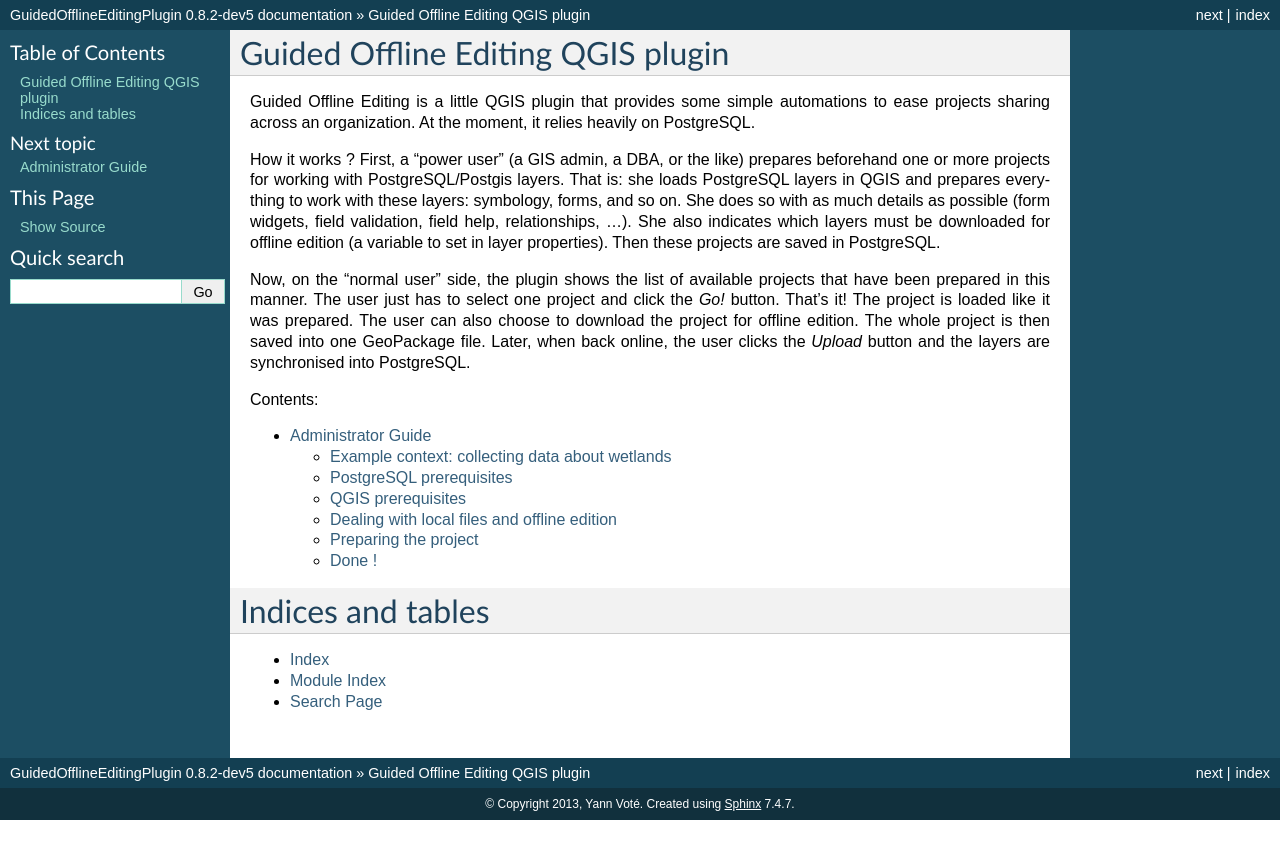
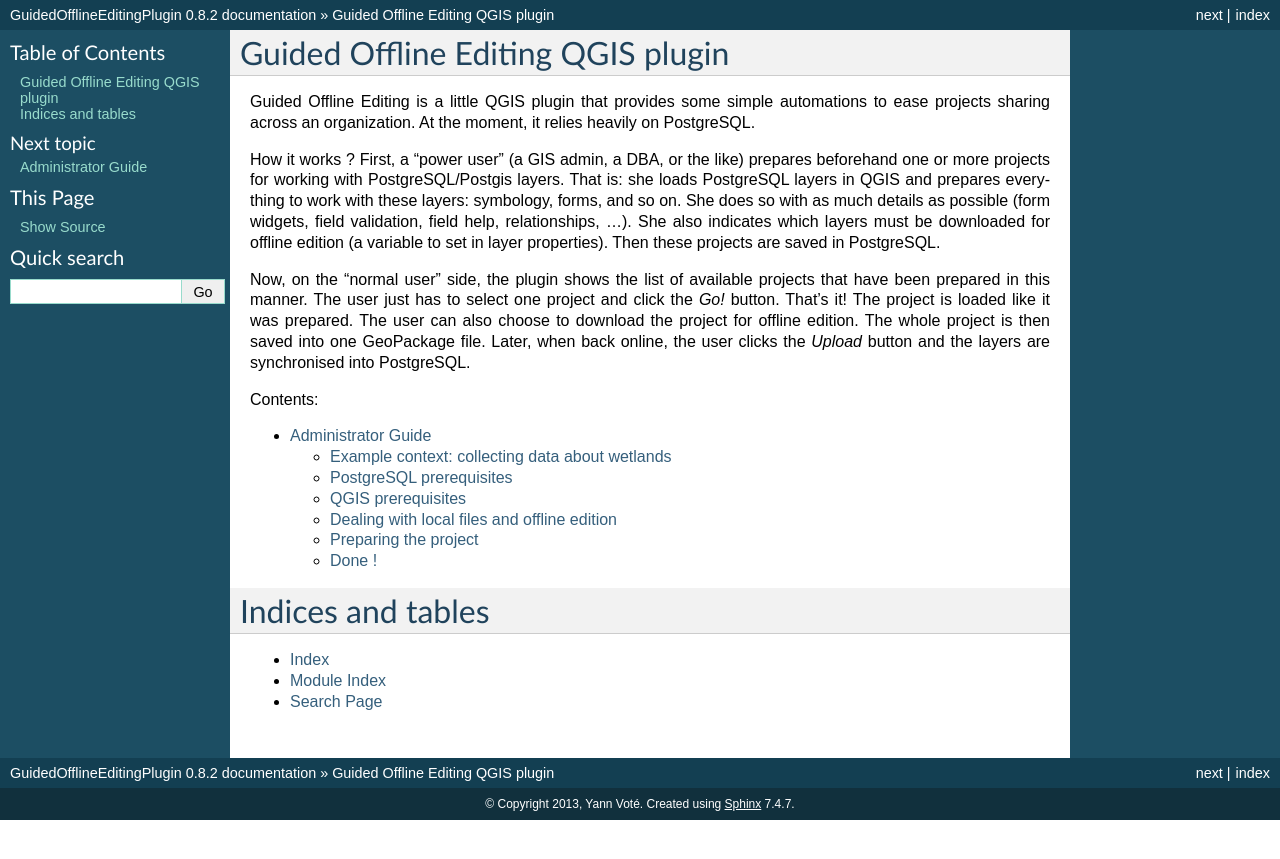
Before and after one commit to ygversil/qgis-guided-offline-editing, a Sphinx documentation site: the page built from help/source/index.rst, in a window 1280 px wide. Shown: the top 859 px of the page. Built offline with Sphinx 7.4.7, drawn with Linux system fonts in a browser that asks for light colours; formulas are drawn with MathJax 3.

Commit message:
Bump version: 0.8.2-dev5 → 0.8.2

```diff
--- a/help/source/conf.py
+++ b/help/source/conf.py
@@ -47,9 +47,9 @@
 # built documents.
 #
 # The short X.Y version.
-version = '0.8.2-dev5'
+version = '0.8.2'
 # The full version, including alpha/beta/rc tags.
-release = '0.8.2-dev5'
+release = '0.8.2'
 
 # The language for content autogenerated by Sphinx. Refer to documentation
 # for a list of supported languages.
--- a/metadata.txt
+++ b/metadata.txt
@@ -10,7 +10,7 @@
 name=Guided Offline Editing
 qgisMinimumVersion=3.10
 description=Extend the built-in Offline Editing plugin providing automated processes
-version=0.8.2-dev5
+version=0.8.2
 author=Yann Voté
 email=ygversil@lilo.org
 
```
Also changed, not shown: .bumpversion.cfg.
